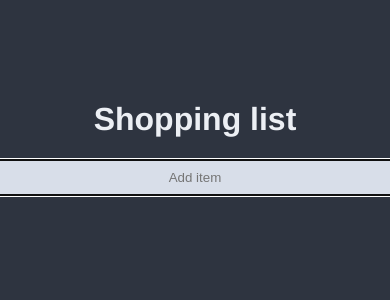
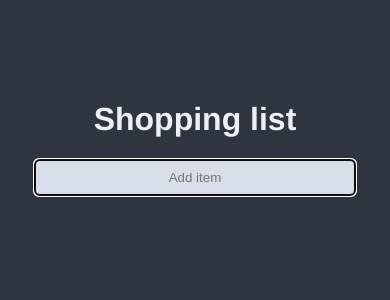
Before and after one commit to wjperkins/shopping-list, a Vue app: page / in a window 390 px wide. Shown: the top 300 px of the page. Built offline with nearby package versions, Linux system fonts and the light colour scheme.

Commit message:
updated css to be responsive to small screens to ensure content fits on page

```diff
--- a/src/App.vue
+++ b/src/App.vue
@@ -21,6 +21,8 @@ export default {
   text-align: center;
   padding-top: 60px;
   padding-bottom: 60px;
+  display: flex;
+  justify-content: center;
 }
 body {
   margin: 0px;
--- a/src/components/ListItem.vue
+++ b/src/components/ListItem.vue
@@ -39,7 +39,7 @@ export default {
     background: #88c0d0;
     padding: 10px;
     margin: 10px;
-    width: 400px;
+    width: calc(100% - 20px);
     border-radius: 5px;
     word-break: break-all;
     display: flex;
@@ -59,4 +59,9 @@ export default {
     margin-left: 5px;
     padding: 5px;
   }
+  @media screen and (max-width: 500px) {
+    .item {
+      width: 300px;
+    }
+  }
 </style>
--- a/src/components/ShoppingList.vue
+++ b/src/components/ShoppingList.vue
@@ -71,6 +71,7 @@ export default {
     display: flex;
     flex-direction: column;
     align-items: center;
+    width: 400px;
   }
   .item-input {
     padding: 10px;
@@ -78,8 +79,13 @@ export default {
     margin-bottom: 10px;
     border: none;
     border-radius: 5px;
-    width: 400px;
+    width: calc(100% - 20px);
     color: #2e3440;
     background: #d8dee9;
   }
+  @media screen and (max-width: 500px) {
+    .item-input {
+      width: 300px;
+    }
+  }
 </style>
```
